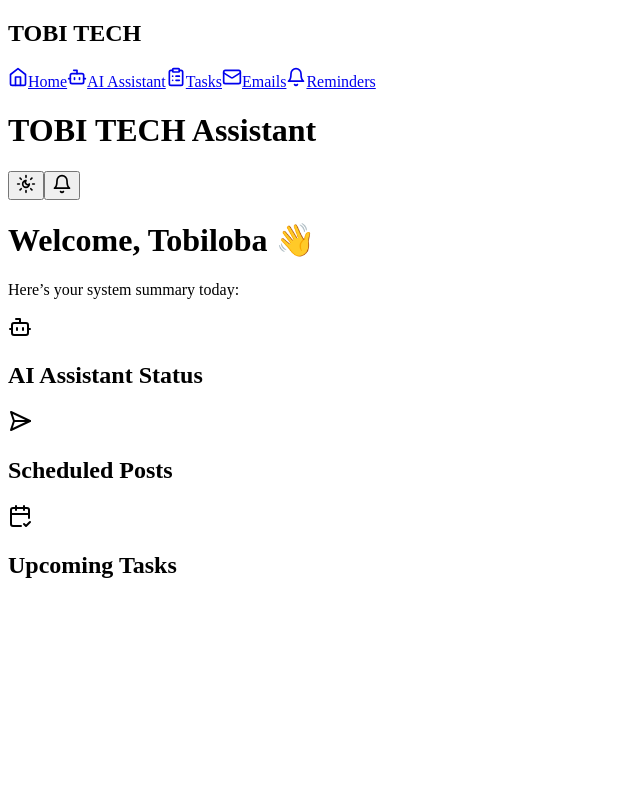
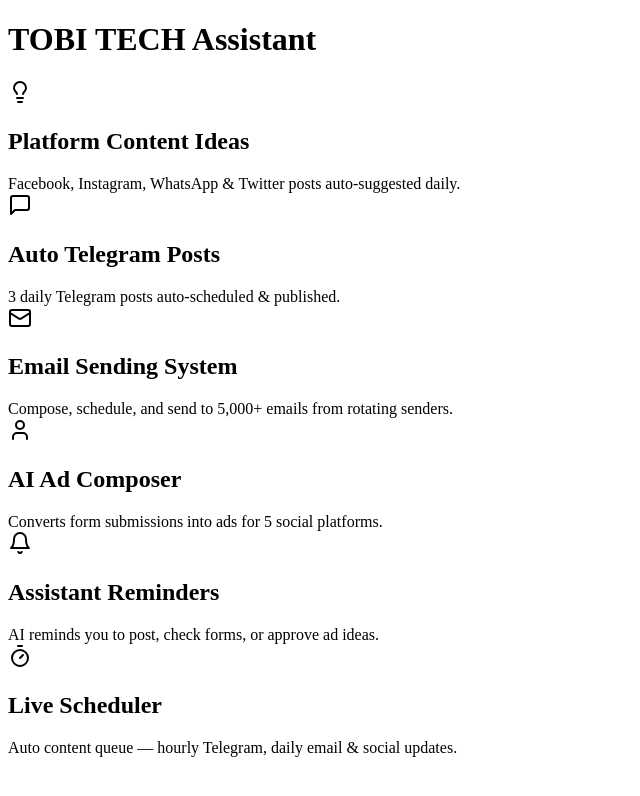
Before and after one commit to Tobitech001/tobitech-assistant_, a Next.js app: page / in a window 1280 px wide. Shown: the top 796 px of the page, without its empty margins (0-640 px from the left). Built offline with nearby package versions, Linux system fonts and the light colour scheme.

Commit message:
Update page.tsx

```diff
--- a/app/page.tsx
+++ b/app/page.tsx
@@ -1,40 +1,46 @@
-'use client';
+"use client";
 
-import Sidebar from '@/components/Sidebar';
-import Topbar from '@/components/Topbar';
-import DashboardCard from '@/components/DashboardCard';
-import { Bot, CalendarCheck2, SendHorizonal } from 'lucide-react';
+import { Card, CardContent } from "@/components/ui/card";
+import DashboardCard from "@/components/DashboardCard";
+import {
+  MessageSquare,
+  Timer,
+  Mail,
+  Bell,
+  Lightbulb,
+  User,
+} from "lucide-react";
 
 export default function Home() {
   return (
-    <div className="flex min-h-screen bg-gray-900 text-white">
-      <Sidebar />
-      <div className="flex-1 flex flex-col">
-        <Topbar />
+    <main className="min-h-screen bg-black text-white p-4 md:p-10">
+      <h1 className="text-3xl md:text-5xl font-bold mb-8">TOBI TECH Assistant</h1>
 
-        <main className="p-6">
-          <h1 className="text-2xl font-semibold mb-4">Welcome, Tobiloba 👋</h1>
-          <p className="text-gray-400 mb-6">Here’s your system summary today:</p>
+      <div className="grid grid-cols-1 md:grid-cols-2 lg:grid-cols-3 gap-6">
+        <DashboardCard title="Platform Content Ideas" icon={<Lightbulb />}>
+          Facebook, Instagram, WhatsApp & Twitter posts auto-suggested daily.
+        </DashboardCard>
 
-          <div className="grid grid-cols-1 sm:grid-cols-2 md:grid-cols-3 gap-6">
-            <DashboardCard
-              title="AI Assistant Status"
-              value="Active"
-              icon={<Bot />}
-            />
-            <DashboardCard
-              title="Scheduled Posts"
-              value="3 Pending"
-              icon={<SendHorizonal />}
-            />
-            <DashboardCard
-              title="Upcoming Tasks"
-              value="2 Reminders"
-              icon={<CalendarCheck2 />}
-            />
-          </div>
-        </main>
+        <DashboardCard title="Auto Telegram Posts" icon={<MessageSquare />}>
+          3 daily Telegram posts auto-scheduled & published.
+        </DashboardCard>
+
+        <DashboardCard title="Email Sending System" icon={<Mail />}>
+          Compose, schedule, and send to 5,000+ emails from rotating senders.
+        </DashboardCard>
+
+        <DashboardCard title="AI Ad Composer" icon={<User />}>
+          Converts form submissions into ads for 5 social platforms.
+        </DashboardCard>
+
+        <DashboardCard title="Assistant Reminders" icon={<Bell />}>
+          AI reminds you to post, check forms, or approve ad ideas.
+        </DashboardCard>
+
+        <DashboardCard title="Live Scheduler" icon={<Timer />}>
+          Auto content queue — hourly Telegram, daily email & social updates.
+        </DashboardCard>
       </div>
-    </div>
+    </main>
   );
 }
```
